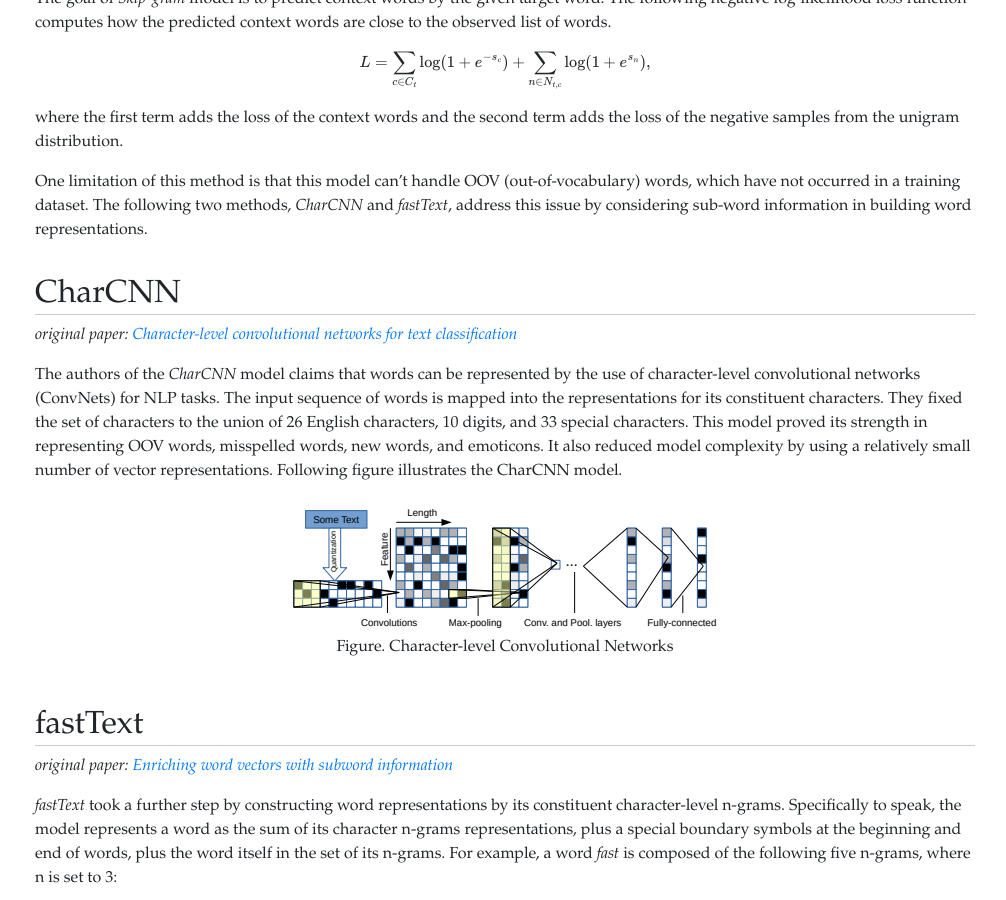
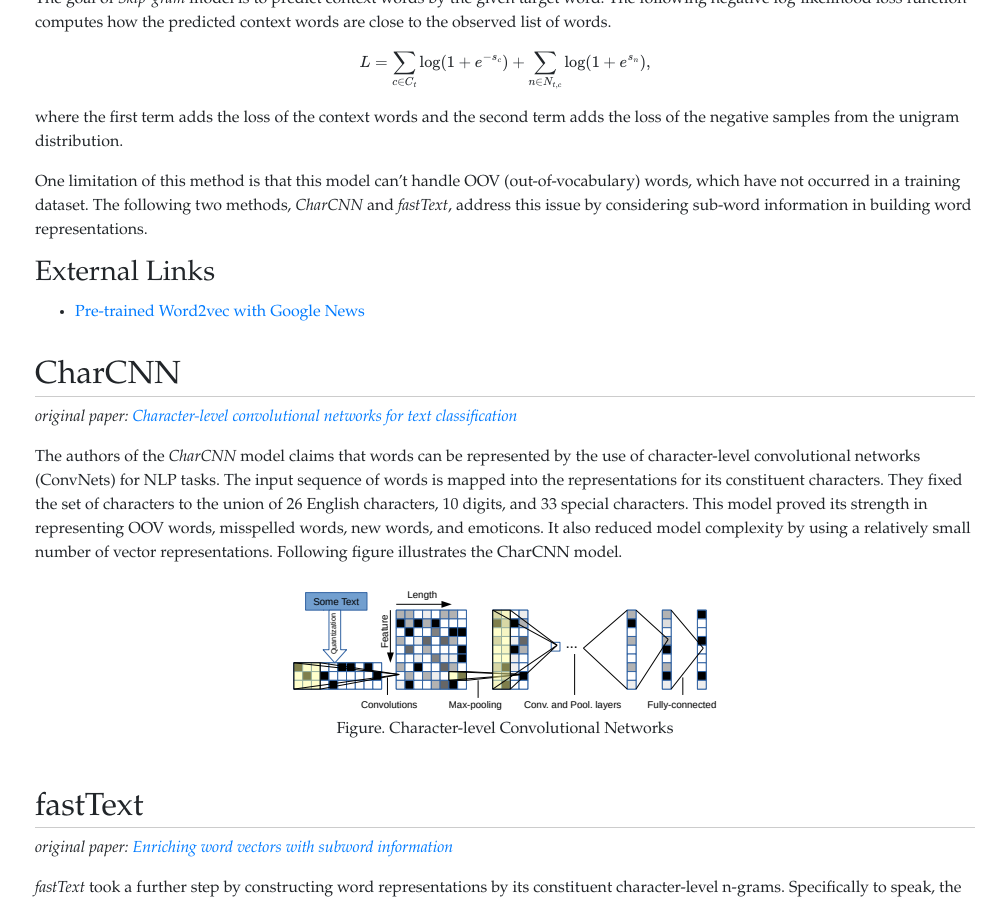
Before and after one commit to romanegloo/romanegloo.github.io, a Jekyll site: the page built from _posts/2019-11-01-word-embeddings.md, in a window 1280 px wide and 900 px high, scrolled down 2433 px. Shown: the whole window, without its empty margins (135-1141 px from the left). Built offline with Jekyll 4.4.1, drawn with Linux system fonts in a browser that asks for light colours; formulas are drawn with MathJax 3; comment, search, counter and statistics services are not loaded.

Commit message:
bookmark update

```diff
--- a/_posts/2019-11-01-word-embeddings.md
+++ b/_posts/2019-11-01-word-embeddings.md
@@ -110,6 +110,10 @@ One limitation of this method is that this model can't handle OOV
 (out-of-vocabulary) words, which have not occurred in a training dataset. The
 following two methods, *CharCNN* and *fastText*, address this issue by
 considering sub-word information in building word representations.
+
+### External Links
+
+* [Pre-trained Word2vec with Google News](https://code.google.com/archive/p/word2vec/)
 
 ## CharCNN
 
--- a/bookmarks.html
+++ b/bookmarks.html
@@ -11,7 +11,7 @@ title: Jiho's Internet Bookmarks
         <img src="https://www.gstatic.com/images/branding/product/2x/gmail_32dp.png">
       </a>
       <a href="https://calendar.google.com/calendar/" class="img-link-button">
-        <img src="https://upload.wikimedia.org/wikipedia/commons/thumb/4/47/Google-calendar.svg/512px-Google-calendar.svg.png">
+        <img src="images/bookmark_icons/google_calendar.png">
       </a>
       <a href="https://www.evernote.com/Home.action" class="img-link-button">
         <img src="https://dl2.macupdate.com/images/icons256/27456.png?d=1557736304">
```
Also changed, not shown: images/bookmark_icons/google_calendar.png/google_calendar.png (added).
